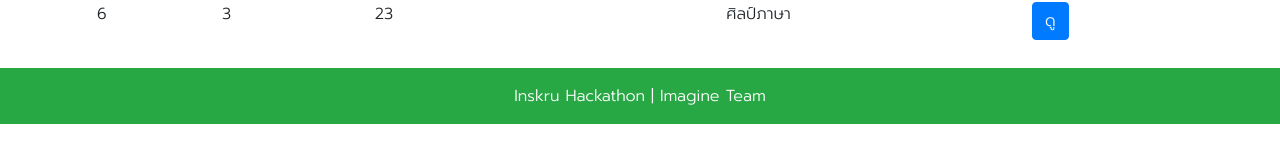
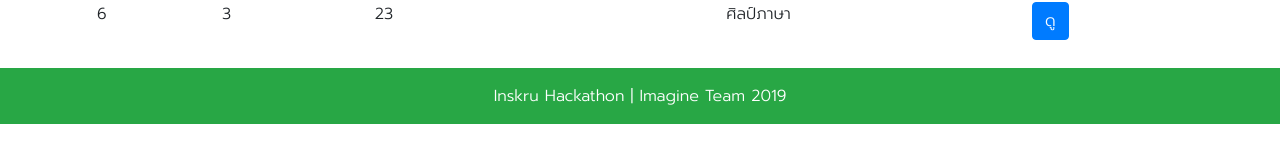
Before and after one commit to F9Uf/imagine-inskru, a Vue app: page /home in a window 1280 px wide. Shown: the part 643-797 px from the top of the page. Built offline with nearby package versions, Linux system fonts and the light colour scheme.

Commit message:
edit footer and clear cache

```diff
--- a/src/components/footer.vue
+++ b/src/components/footer.vue
@@ -2,7 +2,9 @@
     <nav class="footer">
         <ul class="nav bg-success py-2" >
             <li class="nav-item mx-auto">
-                <a class="nav-link disabled" href="#" tabindex="-1" aria-disabled="true" style="color: white;">Inskru Hackathon | Imagine Team</a>
+                <a class="nav-link disabled" href="#" tabindex="-1" aria-disabled="true" style="color: white;">
+                    Inskru Hackathon | Imagine Team 2019
+                </a>
             </li>
         </ul>
     </nav>
```
